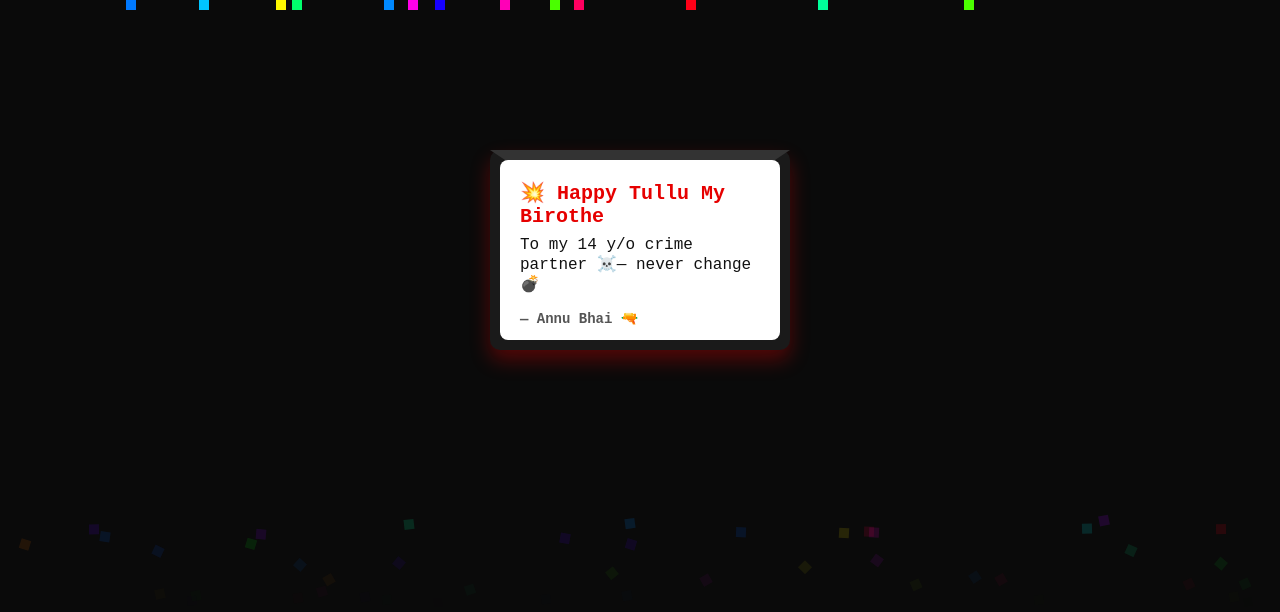
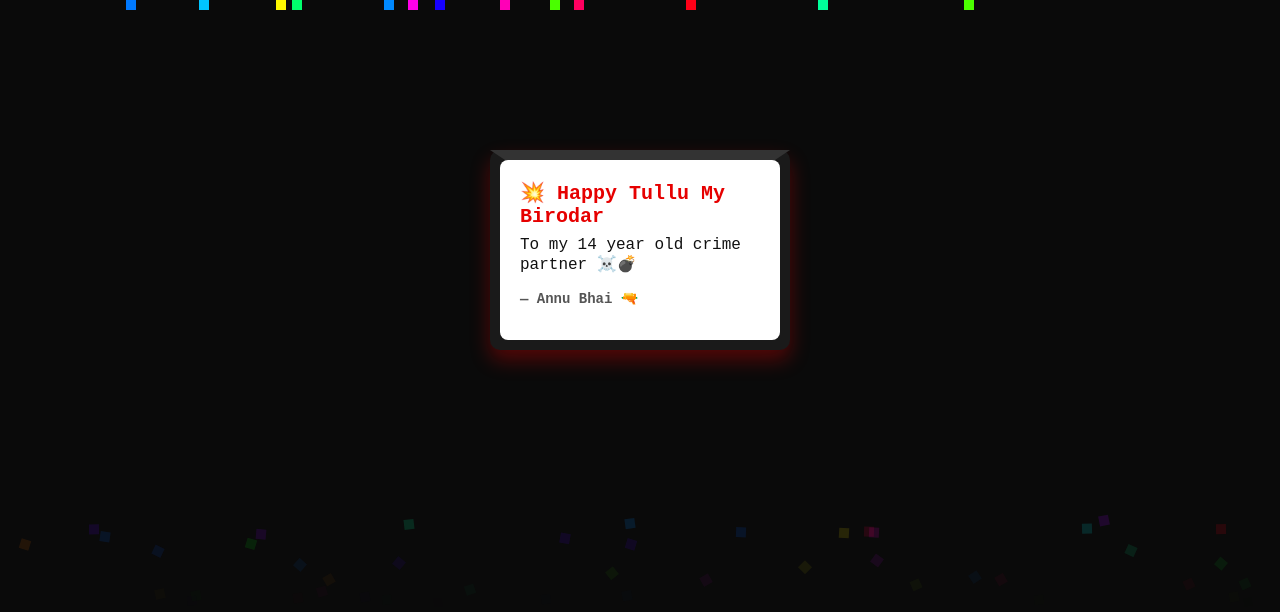
Before and after one commit to NXT90584/BirthdayCard, a plain HTML site: page index.html in a window 1280 px wide. Both pictures are taken after a click on the element 640 px from the left and 250 px from the top of the page. Drawn offline with Linux system fonts and the light colour scheme.

Commit message:
index.html

```diff
--- a/index.html
+++ b/index.html
@@ -130,8 +130,8 @@
     🔫 Click me to open
   </div>
   <div class="card">
-    <h1>💥 Happy Tullu My Birothe </h1>
-    <p>To my 14 y/o crime partner ☠️— never change 💣</p>
+    <h1>💥 Happy Tullu My Birodar </h1>
+    <p>To my 14 year old crime partner ☠️💣</p>
     <div class="name">— Annu Bhai 🔫</div>
   </div>
 </div>
```
